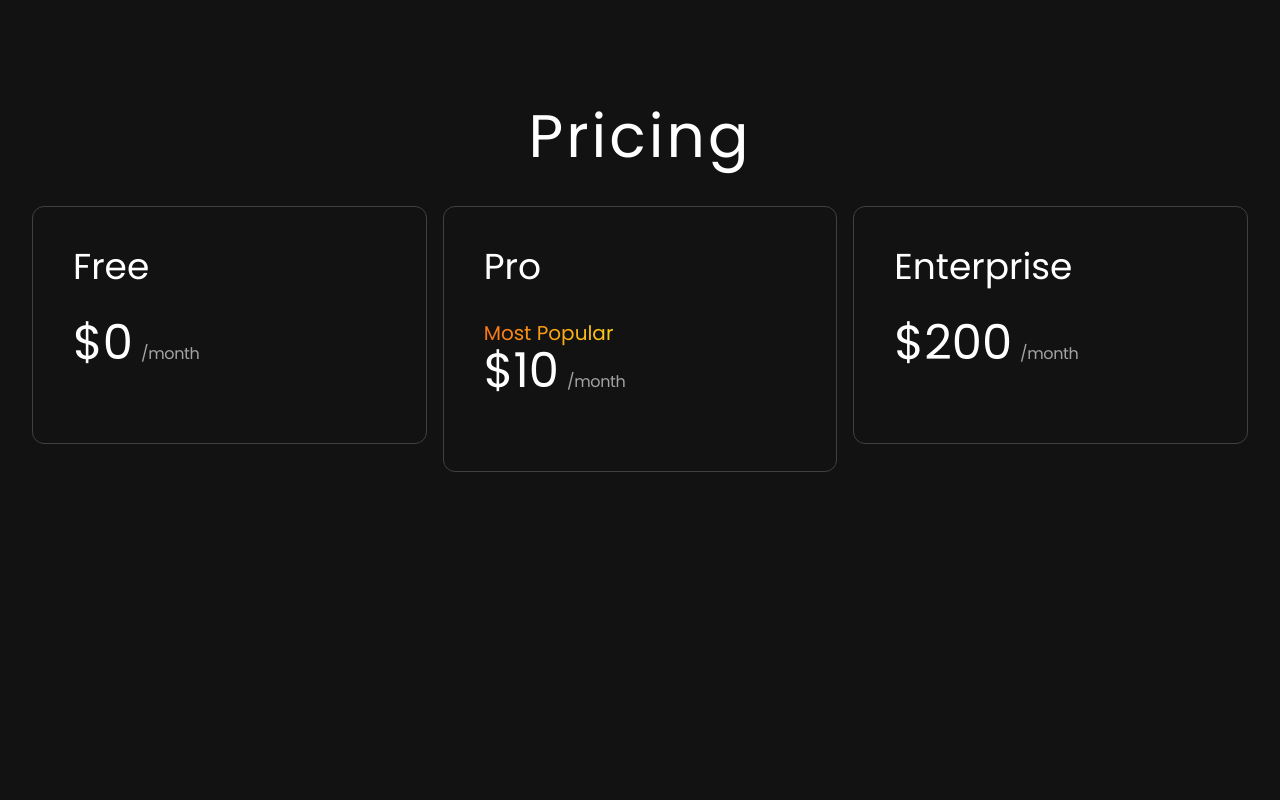
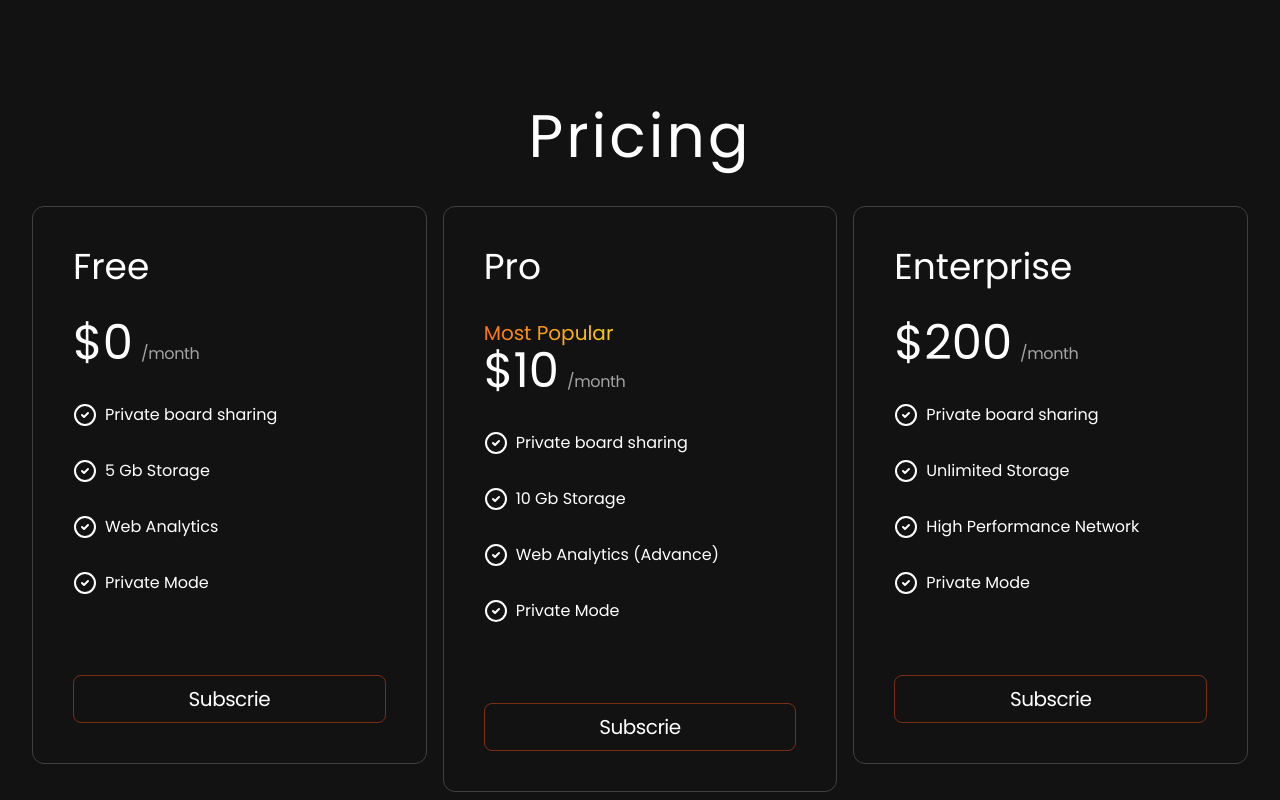
Before and after one commit to yafet-dev/virtual-reality-website, a React (Vite) app: page / in a window 1280 px wide. Shown: the part 2429-3229 px from the top of the page. Before the commit the page ends 2909 px from the top, so only its background shows below. Built offline with nearby package versions, Linux system fonts and the light colour scheme.

Commit message:
pricing final commit

```diff
--- a/src/components/Pricing.jsx
+++ b/src/components/Pricing.jsx
@@ -24,6 +24,24 @@ function Pricing() {
                     /month
                   </span>
                 </p>
+                <ul>
+                  {option.features.map((feature, index) => {
+                    return (
+                      <li key={index} className="flex items-center mt-8">
+                        <CheckCircle2 />
+                        <span className="ml-2"> {feature}</span>
+                      </li>
+                    );
+                  })}
+                </ul>
+                <a
+                  className="inline-flex justify-center items-center text-center w-full
+                h-12 p-5 mt-20 tracking-tight text-xl hover:bg-orange-500 border-orange-900 border rounded-lg transition duration-200
+                "
+                >
+                  {" "}
+                  Subscrie
+                </a>
               </div>
             </div>
           );
```
